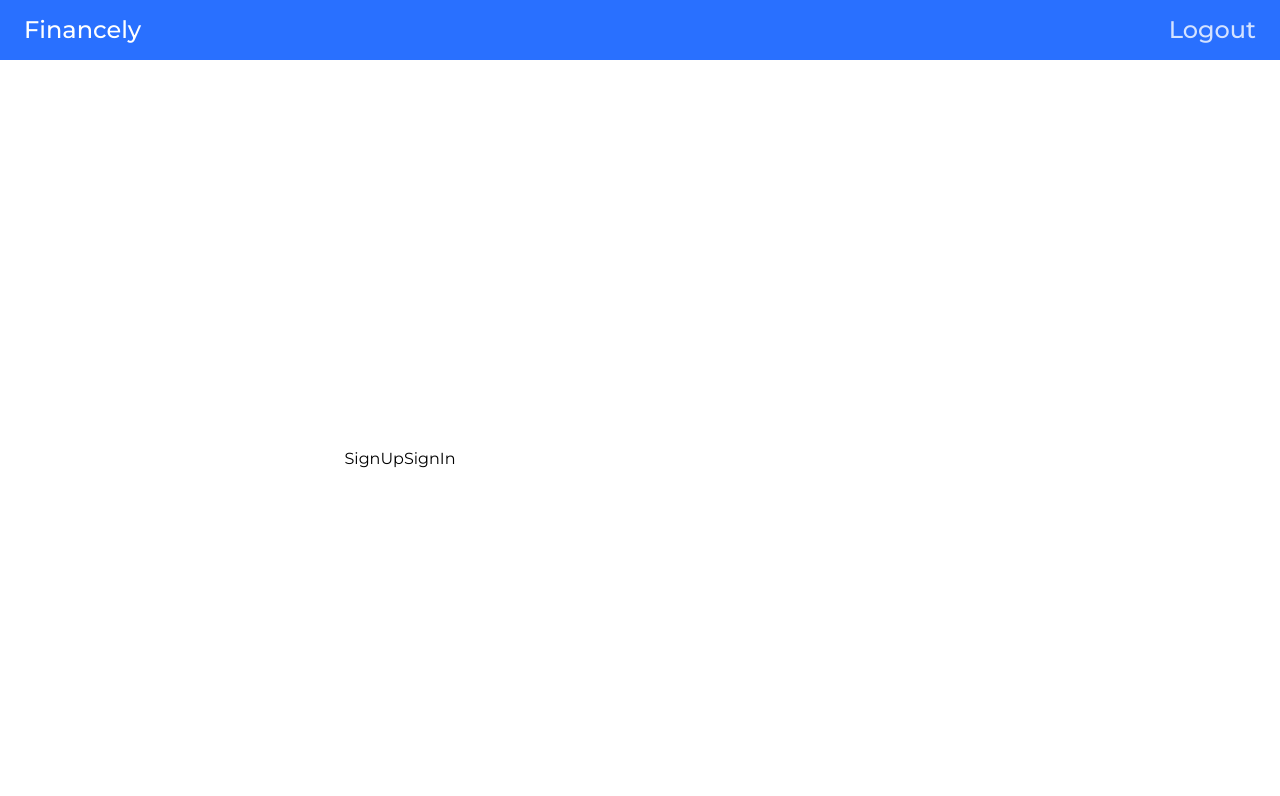
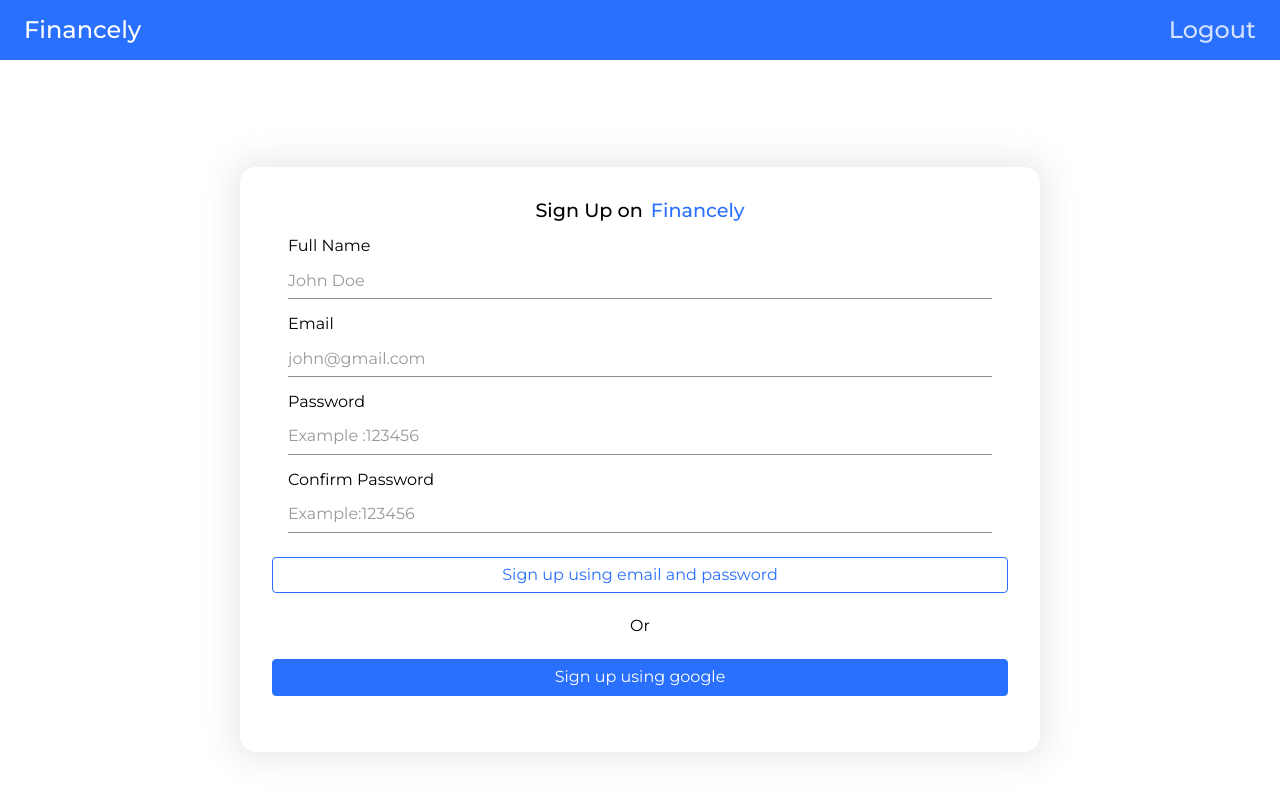
Before and after one commit to ashuvictor/Personal-finance-tracker, a React (Create React App) app: page / in a window 1280 px wide. Shown: the top 796 px of the page. Built offline with nearby package versions, Linux system fonts and the light colour scheme.

Commit message:
added signup

```diff
--- a/src/App.css
+++ b/src/App.css
@@ -1,8 +1,6 @@
 .wrapper {
     display: flex;
-     justify-content: center;
-     align-items: center;
-     width: 100vh;
-     height: 100vh;
-
-}
+    justify-content: center;
+    align-items: center;
+    height: 100vh;
+  }
--- /dev/null
+++ b/src/components/Button/index.js
@@ -0,0 +1,11 @@
+import React from 'react'
+import "./styles.css";
+function Button({text,onClick,blue}) {
+  return (
+    <div onClick={onClick } className={blue ? "btn btn-blue": "btn"}>
+      {text}
+    </div>
+  )
+}
+
+export default Button
--- /dev/null
+++ b/src/components/Button/styles.css
@@ -0,0 +1,32 @@
+.btn {
+    color: var(--theme);
+    text-align: center;
+    width: 100%;
+    margin: 1.5rem 0rem;
+    padding: 0.5rem !important;
+    background-color: #fff;
+    border: 1px solid var(--theme);
+    border-radius: 0.25rem;
+    cursor: pointer;
+    display: flex !important;
+    align-items: center;
+    justify-content: center;
+    height: auto !important;
+}
+
+.btn:hover {
+    background-color: var(--theme);
+    color: #fff;
+    transition: all 0.3s;
+}
+
+.btn-blue{
+    background-color: var(--theme);
+    color: #fff;
+}
+
+.btn-blue:hover {
+    background-color: #fff;
+    color: var(--theme);
+    transition: all 0.3s;
+}
--- /dev/null
+++ b/src/components/Input/index.js
@@ -0,0 +1,21 @@
+import React from "react";
+import "./style.css";
+
+
+function Input({ label, state, setState,placeholder }) {
+  return (
+    <div className="input-wrapper">
+      <p className="label-input">{label}</p>
+      <input
+        className="custom-input"
+        value={state}
+        placeholder={placeholder}
+        onChange={(e) => {
+          setState(e.target.value);
+        }}
+      />
+    </div>
+  );
+}
+
+export default Input;
--- /dev/null
+++ b/src/components/Input/style.css
@@ -0,0 +1,28 @@
+.input-wrapper{
+    margin: 1rem;
+}
+.label-input {
+    text-transform: capitalize;
+    margin-top: 0.5rem;
+    margin-bottom: 0.5rem;
+    font-size: 1rem;
+}
+.custom-input {
+    border-width: 0;
+    border-bottom-width: 1px;
+    width: 100%;
+    padding: 0.5rem 0rem;
+    font-size: 1rem;
+    opacity: 0.8;
+}
+
+.custom-input:focus {
+    outline: none;
+    opacity: 1;
+    transition: all 0.2s;
+}
+
+.custom-input::placeholder{
+    color:grey;
+
+}
--- a/src/components/SignUpSignIn/index.js
+++ b/src/components/SignUpSignIn/index.js
@@ -1,11 +1,54 @@
-import React from 'react'
+import React, { useState } from "react";
+import Input from "../Input";
+import "./styles.css";
+import Button from "../Button";
 
 function SignupSigninComponent() {
+  const [name, setName] = useState("");
+  const [email, setEmail] = useState("");
+  const [password, setPassword] = useState("");
+  const [confirmPassword, setConfirmPassword] = useState("");
+  function signUpwithEmail () {
+    console.log("Check")
+  }
+
   return (
-    <div className='signup-wrapper'>
-      SignUpSignIn
+    <div className="signup-wrapper">
+      <h2 className="title">
+        Sign Up on
+        <span style={{ color: "var(--theme)" }}> Financely </span>
+      </h2>
+      <form>
+        <Input
+          label={"Full Name"}
+          state={name}
+          setState={setName}
+          placeholder={"John Doe"}
+        />
+        <Input
+          label={"Email"}
+          state={email}
+          setState={setEmail}
+          placeholder={"john@gmail.com"}
+        />{" "}
+        <Input
+          label={"Password"}
+          state={password}
+          setState={setPassword}
+          placeholder={"Example :123456"}
+        />{" "}
+        <Input
+          label={"Confirm Password"}
+          state={confirmPassword}
+          setState={setConfirmPassword}
+          placeholder={"Example:123456"}
+        />
+        <Button text ={"Sign up using email and password"} onClick={signUpwithEmail}/>
+        <p style={{textAlign:"center"}}>Or</p>
+        <Button text ={"Sign up using google"} blue/>
+      </form>
     </div>
-  )
+  );
 }
 
-export default SignupSigninComponent
+export default SignupSigninComponent;
--- a/src/components/SignUpSignIn/styles.css
+++ b/src/components/SignUpSignIn/styles.css
@@ -1,6 +1,23 @@
 .signup-wrapper {
-    width: 70%;
-    max-width:  600px;
-    height: auto;
+    width: 90%; /* Increased from the default 70% */
+    max-width: 800px; /* Increased the maximum width */
+    padding: 2rem; /* Add padding for better spacing */
     box-shadow: var(--shadow);
+    border-radius: 1rem;
+    background-color: #fff;
+    margin: auto;
+  }
+
+
+.title {
+    font-weight: 500;
+    font-size: 1.2rem;
+    text-align: center;
+    display: flex;
+    align-items: center;
+    justify-content: center;
 }
+
+.title span {
+    padding-left: 0.5rem;
+}
```
Also changed, not shown: 1 other file (tests, documents, lock files or other folders).
